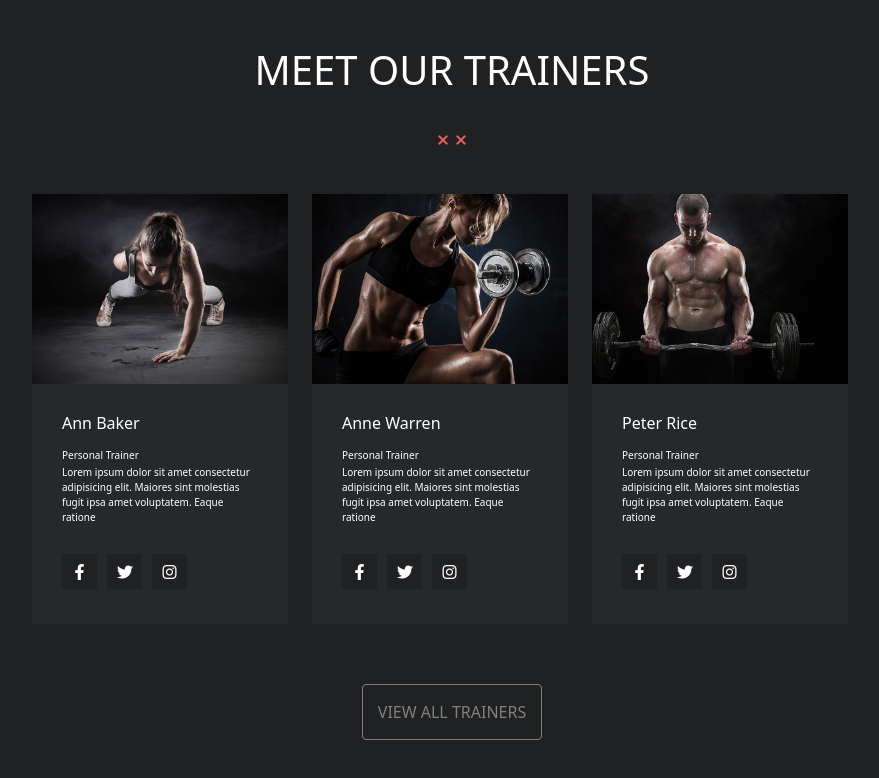
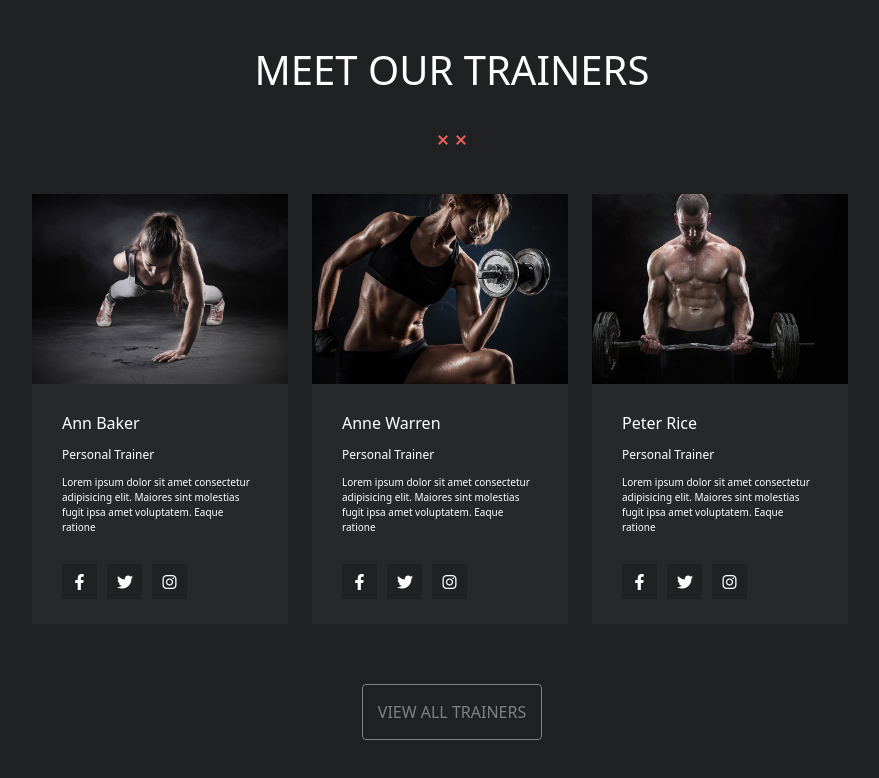
Before and after one commit to Selenejpg/proj-html-vuejs, a Vue app: page / in a window 1280 px wide. Shown: the part 3698-4476 px from the top of the page, without its empty margins (188-1067 px from the left). Built offline with nearby package versions, Linux system fonts and the light colour scheme.

Commit message:
lievi fix sesta sezione

```diff
--- a/src/components/partials/SestaSezione.vue
+++ b/src/components/partials/SestaSezione.vue
@@ -89,10 +89,12 @@ export default {
 
 p{
   font-size: 10px;
+  padding-top: 10px;
 }
 
 span{
-  font-size: 10px;
+  font-size: 12px;
+  font-weight: 500;
 }
 
 h2{
```
